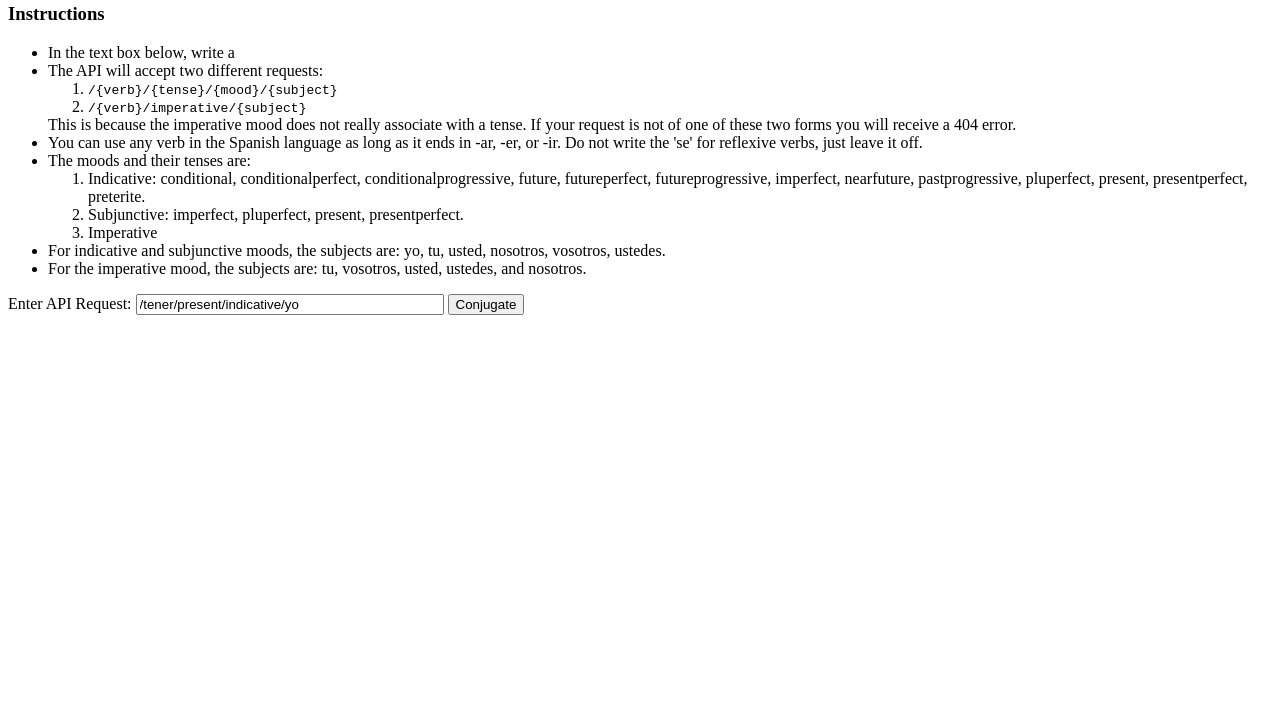
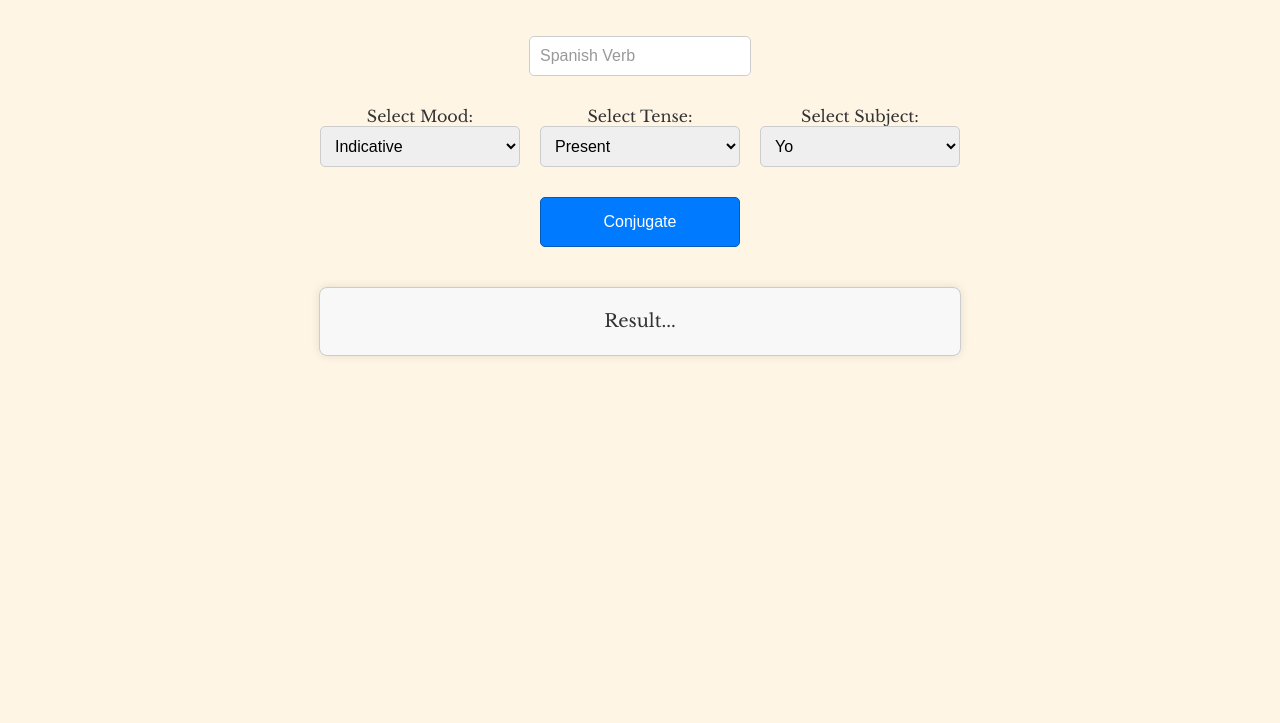
Before and after one commit to william-murphy/spanish-conjugation-api, a plain HTML site: page api/static/index.html in a window 1280 px wide. Shown: the part 77-800 px from the top of the page. Drawn offline with nearby package versions, Linux system fonts and the light colour scheme.

Commit message:
finished demo and static file routing

```diff
--- a/api/static/index.html
+++ b/api/static/index.html
@@ -5,63 +5,125 @@
     <meta charset="UTF-8">
     <meta name="viewport" content="width=device-width, initial-scale=1.0">
     <title>Spanish Verb Conjugator</title>
-    <link rel="icon" type="image/png" href="/favicon.ico">
+    <link rel="icon" type="image/png" href="favicon.ico">
+    <link rel="preconnect" href="https://fonts.googleapis.com">
+    <link rel="preconnect" href="https://fonts.gstatic.com" crossorigin>
+    <link href="https://fonts.googleapis.com/css2?family=Libre+Baskerville:ital,wght@0,400;0,700;1,400&display=swap" rel="stylesheet">
+    <link rel="stylesheet" href="styles.css">
 </head>
 
 <body>
+    <main>
+        <h1>Spanish Verb Conjugator</h1>
 
-    <h1>Spanish Verb Conjugator</h1>
+        <section>
+            <form id="conjugation">
+                <div class="form-row">
+                    <div class="form-group">
+                        <input type="text" id="verb" name="verb" placeholder="Spanish Verb" required>
+                    </div>
+                </div>
 
-    <h3>Instructions</h3>
-    <ul>
-        <li>In the text box below, write a</li>
-        <li>The API will accept two different requests:
-            <ol>
-                <li><code>/{verb}/{tense}/{mood}/{subject}</code></li>
-                <li><code>/{verb}/imperative/{subject}</code></li>
-            </ol>
-            This is because the imperative mood does not really associate with a tense. If your request is not of one of these two forms you will receive a 404 error.
-        </li>
-        <li>You can use any verb in the Spanish language as long as it ends in -ar, -er, or -ir. Do not write the 'se' for reflexive verbs, just leave it off.</li>
-        <li>The moods and their tenses are:
-            <ol>
-                <li>Indicative: conditional, conditionalperfect, conditionalprogressive, future, futureperfect, futureprogressive, imperfect, nearfuture, pastprogressive, pluperfect, present, presentperfect, preterite.</li>
-                <li>Subjunctive: imperfect, pluperfect, present, presentperfect.</li>
-                <li>Imperative</li>
-            </ol>
-        </li>
-        <li>For indicative and subjunctive moods, the subjects are: yo, tu, usted, nosotros, vosotros, ustedes.</li>
-        <li>For the imperative mood, the subjects are: tu, vosotros, usted, ustedes, and nosotros.</li>
-    </ul>
+                <div class="form-row">
+                    <div class="form-group">
+                        <label for="mood">Select Mood:</label>
+                        <select id="mood" name="mood" onchange="updateDropdowns()">
+                            <option value="indicative">Indicative</option>
+                            <option value="subjunctive">Subjunctive</option>
+                            <option value="imperative">Imperative</option>
+                        </select>
+                    </div>
 
-    <form id="conjugation">
-        <label for="request">Enter API Request:</label>
-        <input type="text" id="request" name="request" style="width: 300px;" value="/tener/present/indicative/yo" required>
-        <button type="button" onclick="submitApiRequest()">Conjugate</button>
-    </form>
+                    <div class="form-group">
+                        <label for="tense">Select Tense:</label>
+                        <select id="tense" name="tense"></select>
+                    </div>
 
-    <p id="result"></p>
+                    <div class="form-group">
+                        <label for="subject">Select Subject:</label>
+                        <select id="subject" name="subject"></select>
+                    </div>
+                </div>
+
+                <div class="submit">
+                    <button type="submit">Conjugate</button>
+                </div>
+            </form>
+        </section>
+
+        <section>
+            <div class="result-box">
+                <span class="result-text" id="result">Result...</span>
+            </div>
+        </section>
+    </main>
 
     <script>
-        function submitApiRequest() {
-            var server = window.location.protocol + "//" + window.location.host;
-            var request = document.getElementById("request").value;
+        const indicativeTenses = [["present", "Present"], ["presentperfect", "Present Perfect"], ["presentprogressive", "Present Progressive"], ["imperfect", "Imperfect"], ["pluperfect", "Pluperfect"], ["pastprogressive", "Past Progressive"], ["preterite", "Preterite"], ["future", "Future"], ["futureperfect", "Future Perfect"], ["futureprogressive", "Future Progressive"], ["nearfuture", "Near Future"], ["conditional", "Conditional"], ["conditionalperfect", "Conditional Perfect"], ["conditionalprogressive", "Conditional Progressive"]];
+        const subjunctiveTenses = [["present", "Present"], ["presentperfect", "Present Perfect"], ["imperfect", "Imperfect"], ["pluperfect", "Pluperfect"]];
 
-            var url = server + request;
+        const subjects = [["yo", "Yo"], ["tu", "Tu"], ["usted", "Usted"], ["nosotros", "Nosotros"], ["vosotros", "Vosotros"], ["ustedes", "Ustedes"]];
+        const imperativeSubjects = subjects.slice(1);
+
+        function updateDropdowns() {
+            const moodDropdown = document.getElementById("mood");
+            const tenseDropdown = document.getElementById("tense");
+            const subjectDropdown = document.getElementById("subject");
+
+            // Clear previous options
+            tenseDropdown.innerHTML = "";
+            subjectDropdown.innerHTML = "";
+
+            // Get selected value from main dropdown
+            const selectedCategory = moodDropdown.value;
+
+            // Populate sub-dropdown based on the selected category
+            if (selectedCategory === "imperative") {
+                addOptions(subjectDropdown, imperativeSubjects);
+                tenseDropdown.disabled = true;
+            } else {
+                tenseDropdown.disabled = false;
+                addOptions(subjectDropdown, subjects);
+                if (selectedCategory === "indicative") {
+                    addOptions(tenseDropdown, indicativeTenses);
+                } else if (selectedCategory === "subjunctive") {
+                    addOptions(tenseDropdown, subjunctiveTenses);
+                }
+            }
+        }
+
+        function addOptions(selectElement, optionsArray) {
+            for (let i = 0; i < optionsArray.length; i++) {
+                const option = document.createElement("option");
+                option.value = optionsArray[i][0];
+                option.text = optionsArray[i][1];
+                selectElement.add(option);
+            }
+        }
+
+        document.getElementById("conjugation").addEventListener("submit", function(event) {
+            event.preventDefault();
+
+            const verb = document.getElementById("verb").value;
+            const mood = document.getElementById("mood").value;
+            const tense = document.getElementById("tense").value;
+            const subject = document.getElementById("subject").value;
+
+            let url;
+            if (mood === "imperative") {
+                url = `/api/${verb}/imperative/${subject}`;
+            } else {
+                url = `/api/${verb}/${tense}/${mood}/${subject}`;
+            }
 
             fetch(url).then(response => response.text()).then(data => {
                 document.getElementById("result").innerText = data;
             }).catch(error => {
                 document.getElementById("result").innerText = error;
             });
-        }
+        });
 
-        document.getElementById("conjugation").addEventListener("keypress", function(event) {
-            if (event.key === "Enter") {
-                event.preventDefault();
-                submitApiRequest();
-            }
-        });
+        updateDropdowns();
     </script>
 
 </body>
--- /dev/null
+++ b/api/static/styles.css
@@ -0,0 +1,125 @@
+body {
+    background-color: #fff5e5;
+    color: #333;
+    font-family: "Libre Baskerville", serif;
+    font-weight: 400;
+    font-style: normal;
+}
+
+main {
+    padding: 0 15% 40px 15%;
+}
+
+section {
+    padding-top: 20px;
+}
+
+h1 {
+    text-align: center;
+}
+
+.form-group {
+    text-align: center;
+    margin: 10px; /* Set the margin as needed for spacing */
+    box-sizing: border-box; /* Include border and padding in the box size */
+}
+
+.form-group label {
+    display: block;
+}
+
+.form-row {
+    display: flex;
+    justify-content: center;
+    padding-bottom: 10px;
+}
+
+@media (max-width: 720px) {
+    main {
+        padding: 0 5% 20px 5%;
+    }
+
+    section {
+        padding-top: 5px;
+    }
+
+    .form-row {
+        flex-direction: column; /* Stack the divs vertically on smaller screens */
+    }
+}
+
+.submit {
+    display: flex;
+    justify-content: center;
+    margin-top: 10px;
+}
+
+.submit button {
+    width: 200px; /* Adjust width as needed */
+    height: 50px; /* Adjust height as needed */
+    background-color: #007bff; /* Adjust background color as needed */
+    color: #fff; /* Adjust text color as needed */
+    font-size: 16px; /* Adjust font size as needed */
+    border: 1px solid #035bb9;
+    border-radius: 5px;
+    cursor: pointer;
+}
+
+/* Result Box */
+.result-box {
+    width: 80%;
+    max-width: 600px;
+    margin: 20px auto;
+    padding: 20px;
+    border: 1px solid #ccc;
+    border-radius: 8px;
+    background-color: #f8f8f8;
+    box-shadow: 0 0 10px rgba(0, 0, 0, 0.1);
+    text-align: center;
+}
+
+.result-text {
+    font-size: 18px;
+    line-height: 1.5;
+    color: #333;
+}
+
+/* Input */
+input {
+    width: 200px;
+    padding: 10px;
+    font-size: 16px;
+    border: 1px solid #ccc;
+    border-radius: 5px;
+    outline: none;
+    transition: border-color 0.3s;
+}
+
+input:focus {
+    border-color: #007bff;
+    box-shadow: 0 0 5px rgba(0, 123, 255, 0.5);
+}
+
+input::placeholder {
+    color: #999;
+}
+
+/* Select */
+select {
+    width: 200px;
+    padding: 10px;
+    font-size: 16px;
+    border: 1px solid #ccc;
+    border-radius: 5px;
+    outline: none;
+    transition: border-color 0.3s;
+}
+
+select:focus {
+    border-color: #007bff;
+    box-shadow: 0 0 5px rgba(0, 123, 255, 0.5);
+}
+
+select::placeholder {
+    color: #999;
+}
```
Also changed, not shown: 1 other file.
